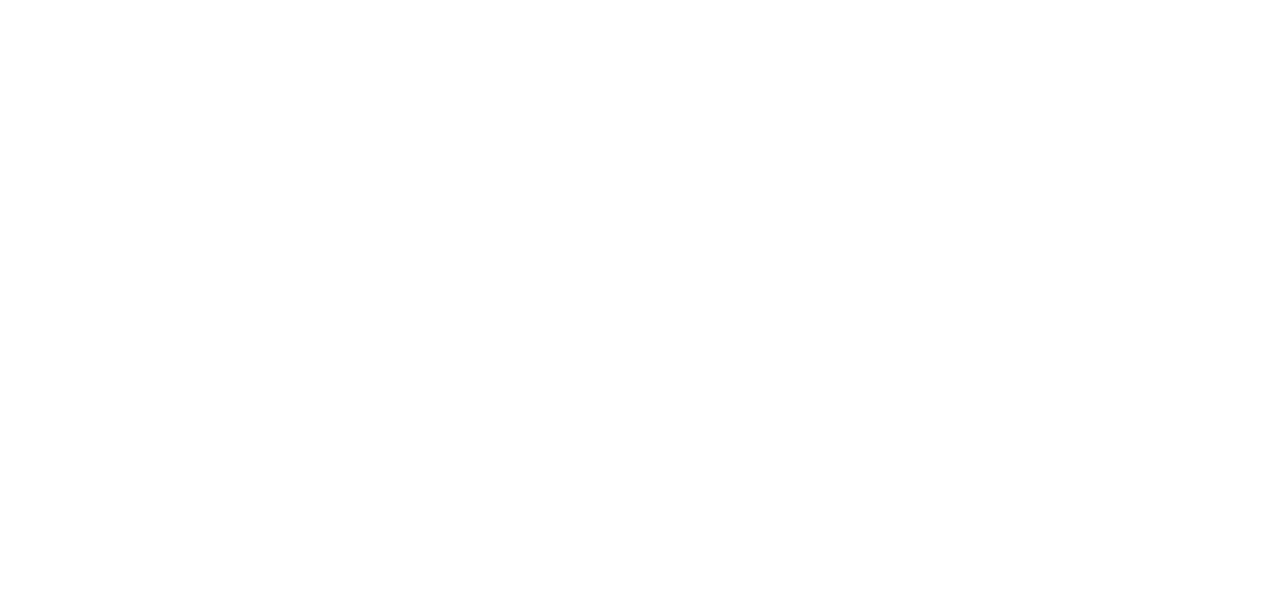
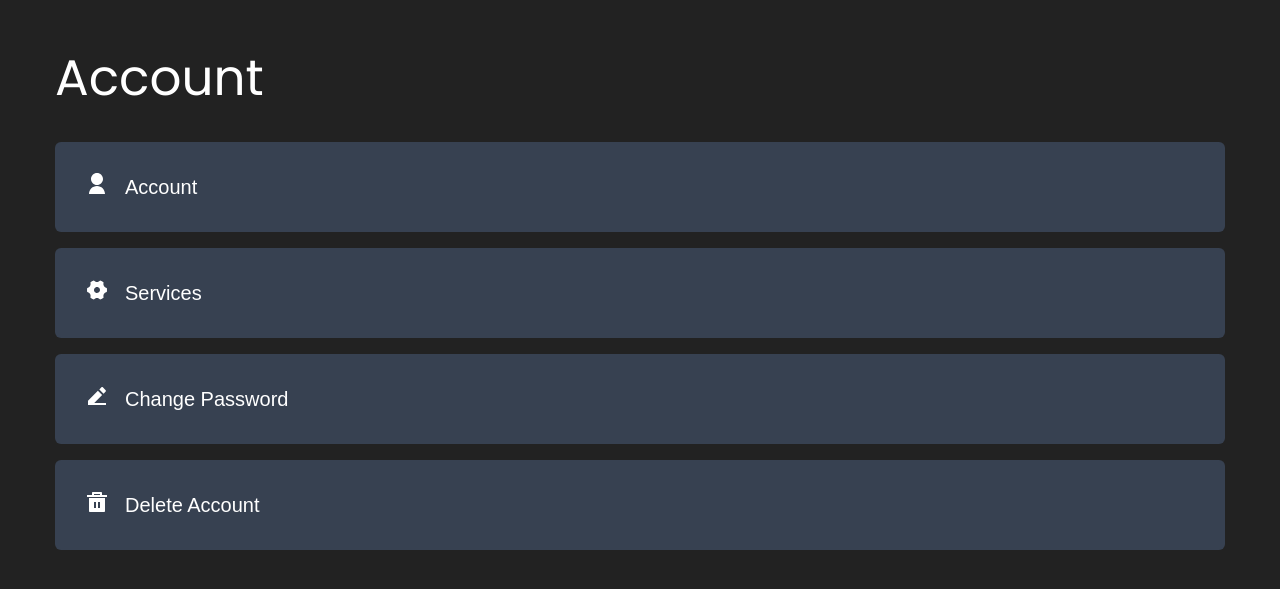
Before and after one commit to jbrov2/Muse-Redo, a React (Vite) app in the folder client/: page /account in a window 1280 px wide. Before the commit this address had no page. Shown: the part 153-742 px from the top of the page. Built offline with nearby package versions, Linux system fonts and the light colour scheme.

Commit message:
Changed name of profile to account

```diff
--- a/client/src/App.jsx
+++ b/client/src/App.jsx
@@ -2,7 +2,8 @@
 import Home from "./views/Home";
 import LoginView from "./views/LoginView";
 import SignUpView from "./views/SignUpView";
-import UserProfile from "./views/UserProfile";
+
+import UserAccount from "./views/UserProfile";
 
 function App() {
   return (
@@ -12,7 +13,7 @@
           <Route path="/" element={<Home />} />
           <Route path="/login" element={<LoginView />} />
           <Route path="signUp" element={<SignUpView />} />
-          <Route path="/profile" element={<UserProfile />} />
+          <Route path="/account" element={<UserAccount />} />
         </Routes>
       </Router>
     </>
--- a/client/src/components/Profile/profile.jsx
+++ b/client/src/components/Profile/Account.jsx
@@ -1,35 +1,43 @@
 import {
   RiDeleteBin5Fill,
+  RiEdit2Fill,
   RiSettings4Fill,
   RiUserFill,
 } from "@remixicon/react";
 
-function Profile() {
+function Account() {
   return (
     <>
-      <section className="prof pt-[200px] xl:pt-[200px] ">
+      <section className="prof pt-[200px] xl:pt-[200px] h-screen">
         <div className="max-w-[1466px] mx-4 xl:mx-auto px-6 xl:px-0 h-[366] items-center">
           <div className="container mx-auto">
             <div className="flex flex-col">
-              <h2 className="h2 mb-8 ">Profile</h2>
+              <h2 className="h2 mb-8 ">Account</h2>
             </div>
             <div className="py-8 xl:py-0 w-full max-w-[1200px]">
               {/*Item */}
-              <div className="bg-gray-700 p-[30px] mb-4 rounded-md">
+              <div className="prof_item bg-gray-700 p-[30px] mb-4 rounded-md">
                 <a href="" className="flex">
                   <RiUserFill className="mr-4" />
                   <p>Account</p>
                 </a>
               </div>
               {/*Item */}
-              <div className="bg-gray-700 p-[30px] mb-4 rounded-md">
+              <div className="prof_item bg-gray-700 p-[30px] mb-4 rounded-md">
                 <a href="" className="flex">
                   <RiSettings4Fill className="mr-4" />
                   <p>Services</p>
                 </a>
               </div>
               {/*Item */}
-              <div className="bg-gray-700 p-[30px] mb-4 rounded-md">
+              <div className="prof_item bg-gray-700 p-[30px] mb-4 rounded-md">
+                <a href="" className="flex">
+                  <RiEdit2Fill className="mr-4" />
+                  <p>Change Password</p>
+                </a>
+              </div>
+              {/*Item */}
+              <div className="prof_item bg-gray-700 p-[30px] mb-4 rounded-md">
                 <a href="" className="flex">
                   <RiDeleteBin5Fill className="mr-4" />
                   <p>Delete Account</p>
@@ -42,4 +50,4 @@
     </>
   );
 }
-export default Profile;
+export default Account;
--- a/client/src/views/UserProfile.jsx
+++ b/client/src/views/UserProfile.jsx
@@ -1,14 +1,13 @@
-import Profile from "../components/Profile/profile";
+import Account from "../components/Profile/Account";
 
-function UserProfile() {
+function UserAccount() {
   return (
     <>
       <div className="bg-primary">
-        <Profile />
-        <div className="h-[3000px]"></div>
+        <Account />
       </div>
     </>
   );
 }
 
-export default UserProfile;
+export default UserAccount;
```
